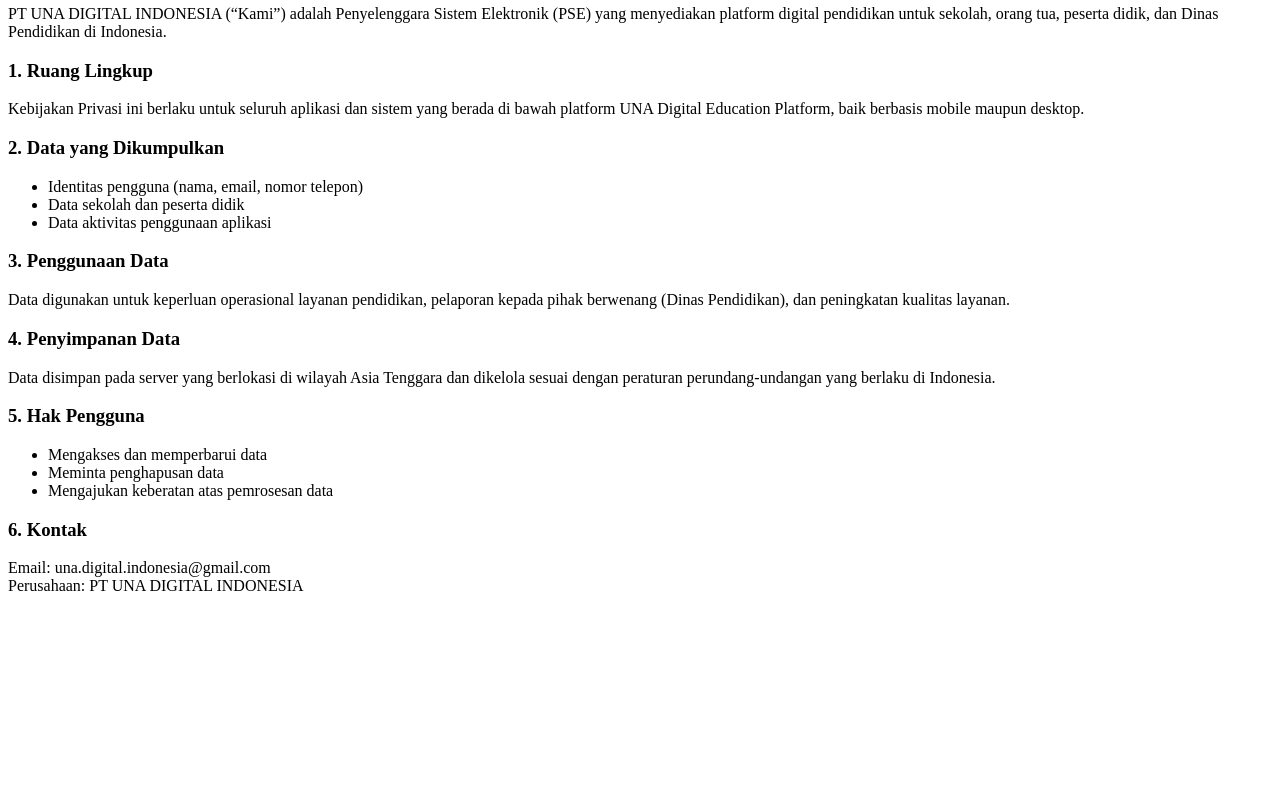
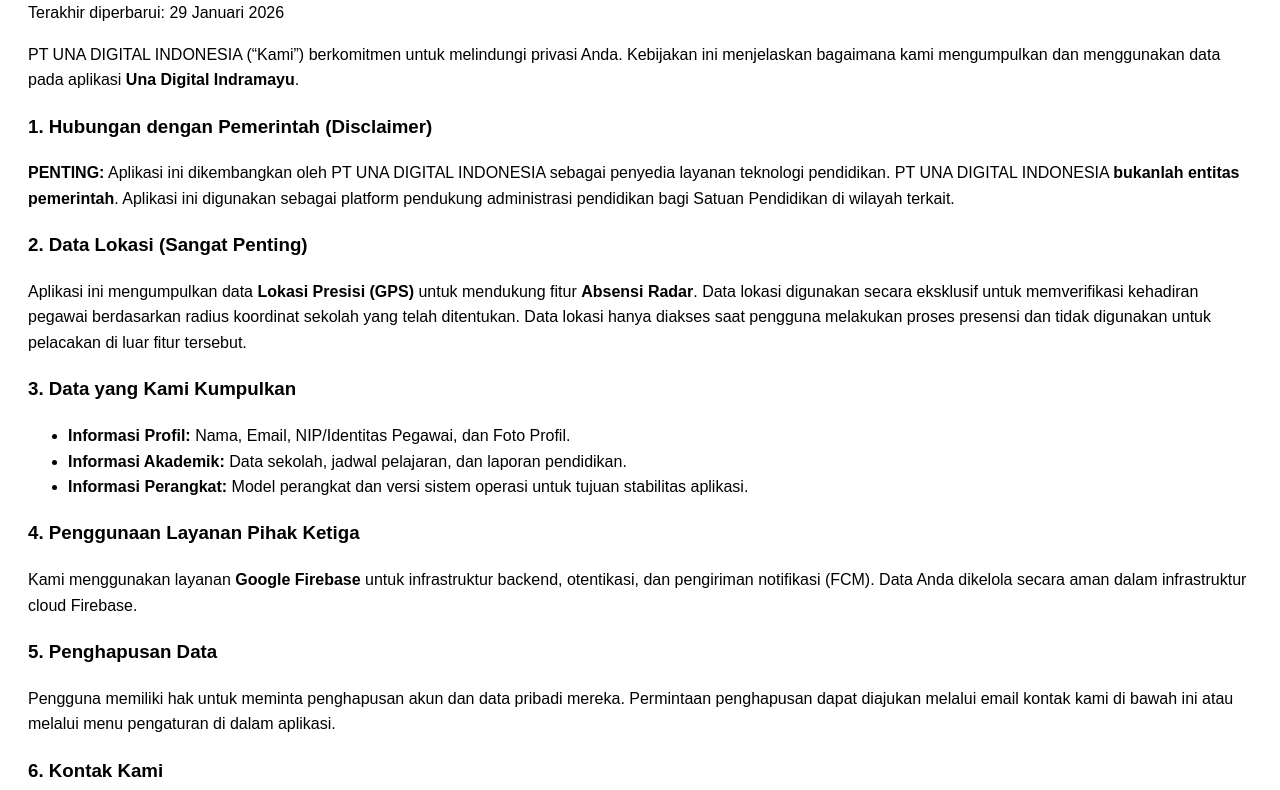
Before and after one commit to SaefudinAlBanna/kebijakan-privasi, a plain HTML site: page index.html in a window 1280 px wide. Shown: the part 122-912 px from the top of the page. Before the commit the page ends 800 px from the top, so only its background shows below. Drawn offline with Linux system fonts and the light colour scheme.

Commit message:
privacy policy for UNA Digital Indramayu

```diff
--- a/index.html
+++ b/index.html
@@ -2,57 +2,39 @@
 <html lang="id">
 <head>
     <meta charset="UTF-8">
-    <title>Kebijakan Privasi - UNA Digital Education Platform</title>
+    <meta name="viewport" content="width=device-width, initial-scale=1.0">
+    <title>Kebijakan Privasi - UNA Digital Indramayu</title>
 </head>
-<body>
+<body style="font-family: Arial, sans-serif; line-height: 1.6; padding: 20px;">
 
-<h1>Kebijakan Privasi</h1>
-<h2>UNA Digital Education Platform</h2>
+    <h1>Kebijakan Privasi UNA Digital Indramayu</h1>
+    <p>Terakhir diperbarui: 29 Januari 2026</p>
 
-<p>
-PT UNA DIGITAL INDONESIA (“Kami”) adalah Penyelenggara Sistem Elektronik (PSE)
-yang menyediakan platform digital pendidikan untuk sekolah, orang tua, peserta didik,
-dan Dinas Pendidikan di Indonesia.
-</p>
+    <p>PT UNA DIGITAL INDONESIA (“Kami”) berkomitmen untuk melindungi privasi Anda. Kebijakan ini menjelaskan bagaimana kami mengumpulkan dan menggunakan data pada aplikasi <strong>Una Digital Indramayu</strong>.</p>
 
-<h3>1. Ruang Lingkup</h3>
-<p>
-Kebijakan Privasi ini berlaku untuk seluruh aplikasi dan sistem yang berada di bawah
-platform UNA Digital Education Platform, baik berbasis mobile maupun desktop.
-</p>
+    <h3>1. Hubungan dengan Pemerintah (Disclaimer)</h3>
+    <p><strong>PENTING:</strong> Aplikasi ini dikembangkan oleh PT UNA DIGITAL INDONESIA sebagai penyedia layanan teknologi pendidikan. PT UNA DIGITAL INDONESIA <strong>bukanlah entitas pemerintah</strong>. Aplikasi ini digunakan sebagai platform pendukung administrasi pendidikan bagi Satuan Pendidikan di wilayah terkait.</p>
 
-<h3>2. Data yang Dikumpulkan</h3>
-<ul>
-    <li>Identitas pengguna (nama, email, nomor telepon)</li>
-    <li>Data sekolah dan peserta didik</li>
-    <li>Data aktivitas penggunaan aplikasi</li>
-</ul>
+    <h3>2. Data Lokasi (Sangat Penting)</h3>
+    <p>Aplikasi ini mengumpulkan data <strong>Lokasi Presisi (GPS)</strong> untuk mendukung fitur <strong>Absensi Radar</strong>. Data lokasi digunakan secara eksklusif untuk memverifikasi kehadiran pegawai berdasarkan radius koordinat sekolah yang telah ditentukan. Data lokasi hanya diakses saat pengguna melakukan proses presensi dan tidak digunakan untuk pelacakan di luar fitur tersebut.</p>
 
-<h3>3. Penggunaan Data</h3>
-<p>
-Data digunakan untuk keperluan operasional layanan pendidikan,
-pelaporan kepada pihak berwenang (Dinas Pendidikan),
-dan peningkatan kualitas layanan.
-</p>
+    <h3>3. Data yang Kami Kumpulkan</h3>
+    <ul>
+        <li><strong>Informasi Profil:</strong> Nama, Email, NIP/Identitas Pegawai, dan Foto Profil.</li>
+        <li><strong>Informasi Akademik:</strong> Data sekolah, jadwal pelajaran, dan laporan pendidikan.</li>
+        <li><strong>Informasi Perangkat:</strong> Model perangkat dan versi sistem operasi untuk tujuan stabilitas aplikasi.</li>
+    </ul>
 
-<h3>4. Penyimpanan Data</h3>
-<p>
-Data disimpan pada server yang berlokasi di wilayah Asia Tenggara
-dan dikelola sesuai dengan peraturan perundang-undangan yang berlaku di Indonesia.
-</p>
+    <h3>4. Penggunaan Layanan Pihak Ketiga</h3>
+    <p>Kami menggunakan layanan <strong>Google Firebase</strong> untuk infrastruktur backend, otentikasi, dan pengiriman notifikasi (FCM). Data Anda dikelola secara aman dalam infrastruktur cloud Firebase.</p>
 
-<h3>5. Hak Pengguna</h3>
-<ul>
-    <li>Mengakses dan memperbarui data</li>
-    <li>Meminta penghapusan data</li>
-    <li>Mengajukan keberatan atas pemrosesan data</li>
-</ul>
+    <h3>5. Penghapusan Data</h3>
+    <p>Pengguna memiliki hak untuk meminta penghapusan akun dan data pribadi mereka. Permintaan penghapusan dapat diajukan melalui email kontak kami di bawah ini atau melalui menu pengaturan di dalam aplikasi.</p>
 
-<h3>6. Kontak</h3>
-<p>
-Email: una.digital.indonesia@gmail.com<br>
-Perusahaan: PT UNA DIGITAL INDONESIA
-</p>
+    <h3>6. Kontak Kami</h3>
+    <p>Jika Anda memiliki pertanyaan tentang kebijakan ini, silakan hubungi kami di:<br>
+    <strong>Email:</strong> una.digital.indonesia@gmail.com<br>
+    <strong>Alamat:</strong> PT UNA DIGITAL INDONESIA</p>
 
 </body>
 </html>
```
